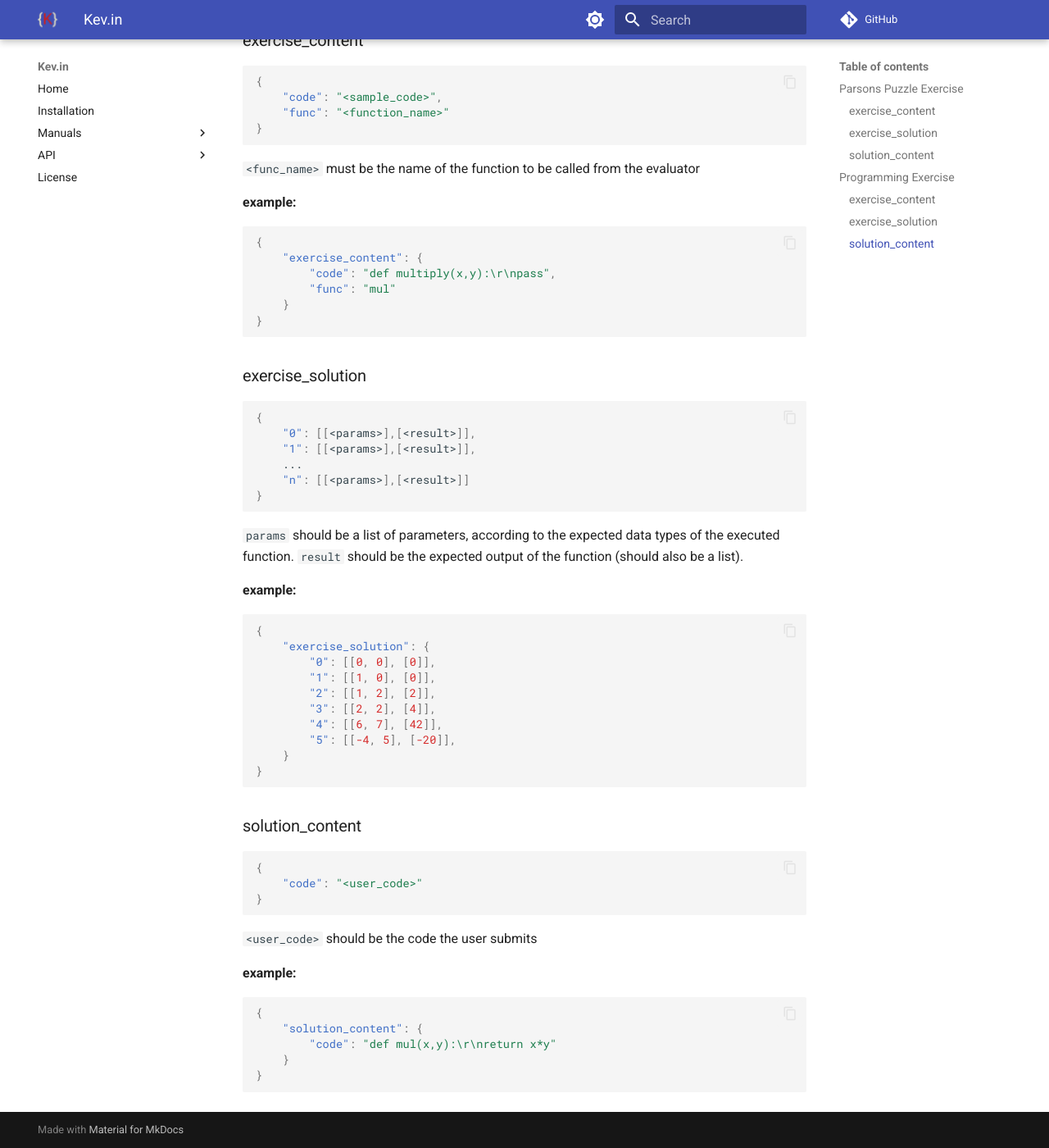
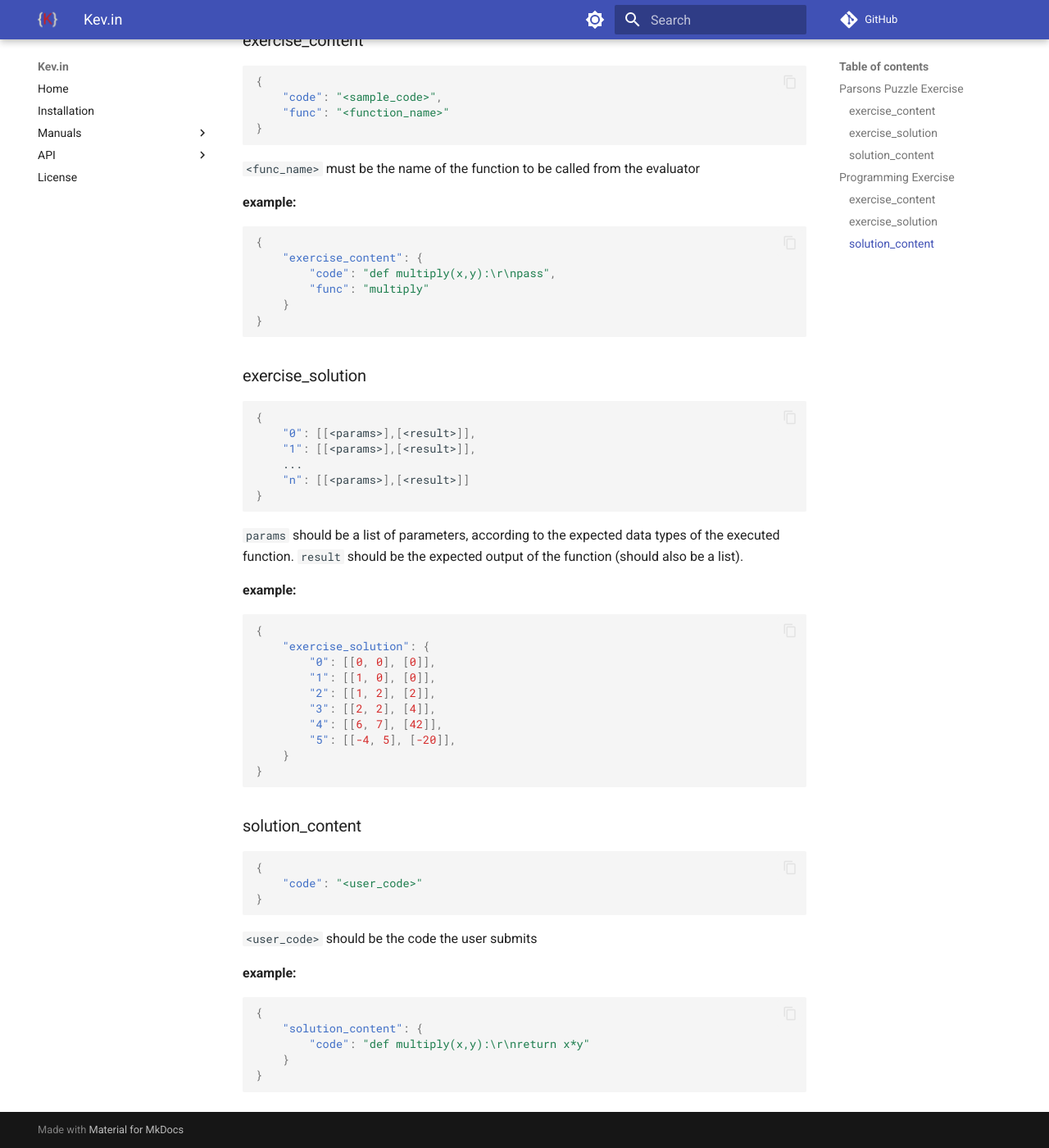
Before and after one commit to mlinke-ai/kev_in, an MkDocs documentation site: the page built from docs/api/exercise_format.md, in a window 1280 px wide and 1400 px high, scrolled down 2032 px. Shown: the whole window at 82% size. Built offline with MkDocs 1.6.1 and Material for MkDocs 9.7.7, drawn with Linux system fonts in a browser that asks for light colours; comment, search, counter and statistics services are not loaded.

Commit message:
small error fix in docs

````diff
--- a/docs/api/exercise_format.md
+++ b/docs/api/exercise_format.md
@@ -107,7 +107,7 @@ Note: When getting this via GET, the pieces will be randomized.
 {
     "exercise_content": {
         "code": "def multiply(x,y):\r\npass",
-        "func": "mul"
+        "func": "multiply"
     }
 }
 ```
@@ -151,7 +151,7 @@ Note: When getting this via GET, the pieces will be randomized.
 ```JSON
 {
     "solution_content": {
-        "code": "def mul(x,y):\r\nreturn x*y"
+        "code": "def multiply(x,y):\r\nreturn x*y"
     }
 }
 ```
````
